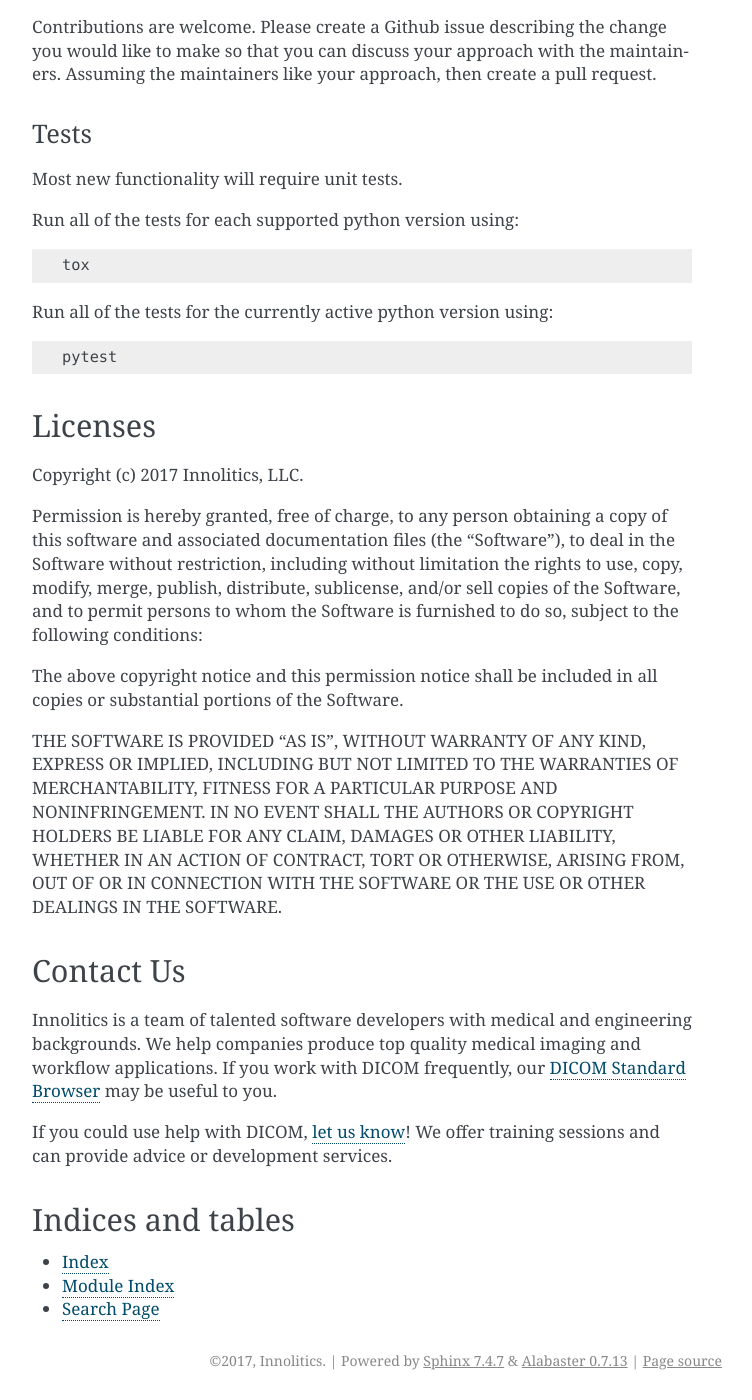
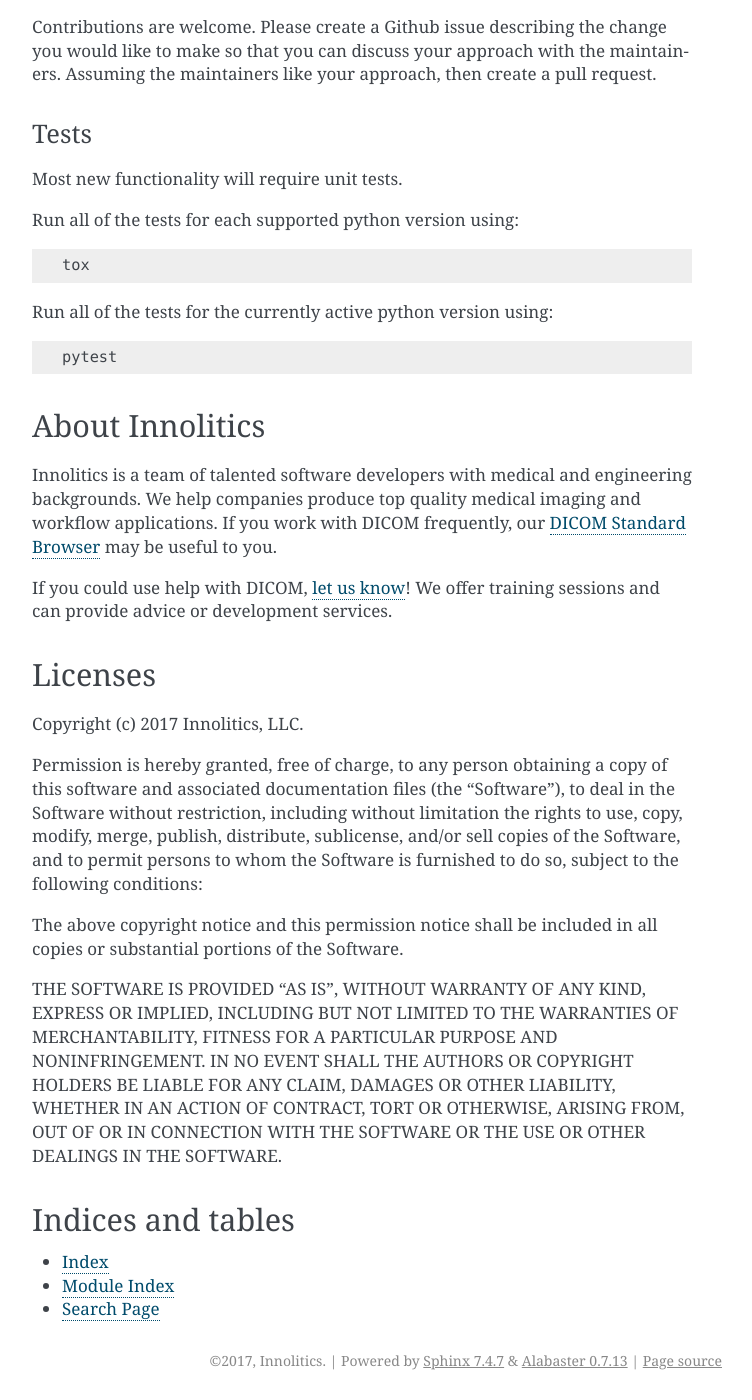
Before and after one commit to innolitics/dicom-numpy, a Sphinx documentation site: the page built from docs/source/index.rst, in a window 1280 px wide and 1400 px high, scrolled down 1390 px. Shown: the whole window, without its empty margins (388-1140 px from the left). Built offline with Sphinx 7.4.7, drawn with Linux system fonts in a browser that asks for light colours; some of the changed text lies outside the part shown.

Commit message:
Move about page before the licenses

```diff
--- a/docs/source/index.rst
+++ b/docs/source/index.rst
@@ -88,13 +88,8 @@
     pytest
 
 
-Licenses
-========
-
-.. include:: ../../LICENSE.txt
-
-Contact Us
-==========
+About Innolitics
+================
 
 Innolitics is a team of talented software developers with medical and
 engineering backgrounds.  We help companies produce top quality medical imaging
```
Also changed, not shown: other parts of docs/source/index.rst (+6 -0 lines).
